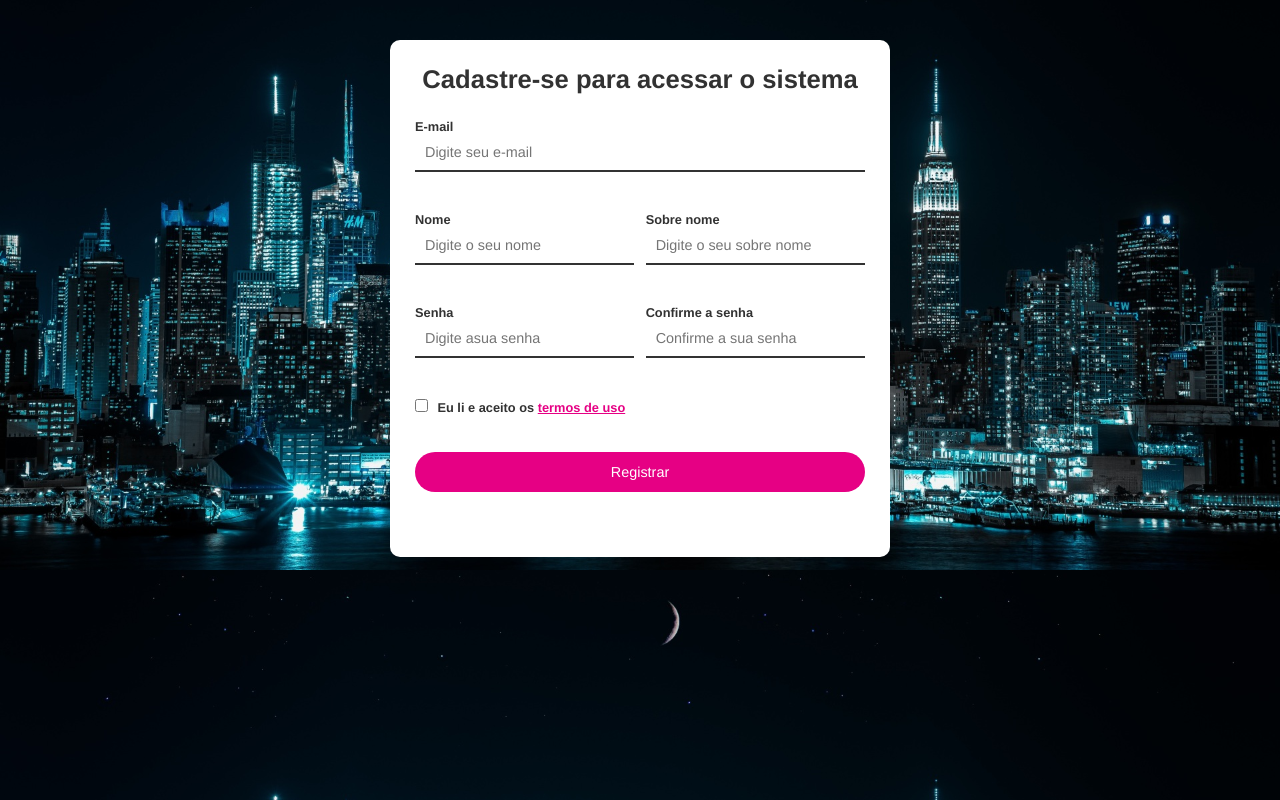
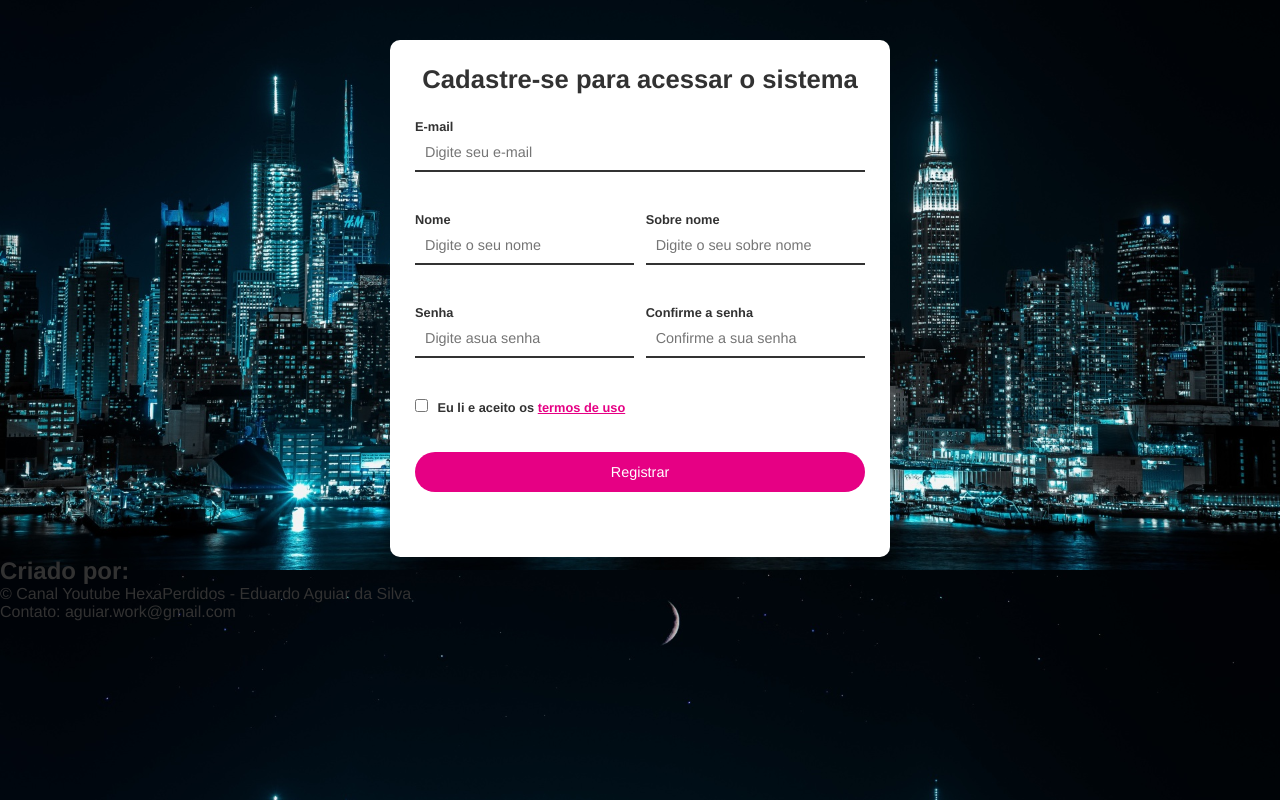
Before and after one commit to EduBardoADS/Tabela-de-cadastro-e-valida--es, a plain HTML site: page index.html in a window 1280 px wide. Drawn offline with Linux system fonts and the light colour scheme.

Commit message:
Add Campo de dados
Dados para contato add

```diff
--- a/index.html
+++ b/index.html
@@ -1,5 +1,6 @@
 <!DOCTYPE html>
 <html lang="pt-br">
+
 <head>
     <meta charset="UTF-8">
     <meta http-equiv="X-UA-Compatible" content="IE=edge">
@@ -7,17 +8,20 @@
     <title>Formulário com registro e validações</title>
     <link rel="stylesheet" href="css/style.css">
 </head>
+
 <body>
     <div id="main-container">
         <h1>Cadastre-se para acessar o sistema</h1>
         <form id="register-form">
             <div class="full-box">
                 <label for="email">E-mail</label>
-                <input type="email" name="email" id="email" placeholder="Digite seu e-mail" data-min-length="3" data-required data-email-validate>
+                <input type="email" name="email" id="email" placeholder="Digite seu e-mail" data-min-length="3"
+                    data-required data-email-validate>
             </div>
             <div class="half-box spacing">
                 <label for="name">Nome</label>
-                <input type="text" name="name" id="name" placeholder="Digite o seu nome" data-max-length="16" data-only-letters>
+                <input type="text" name="name" id="name" placeholder="Digite o seu nome" data-max-length="16"
+                    data-only-letters>
             </div>
 
             <div class="half-box">
@@ -47,8 +51,16 @@
 
 
         </form>
+
     </div>
+    <div class="dados">
+        <h2>Criado por:</h2>
+        <p>&copy; Canal Youtube HexaPerdidos - Eduardo Aguiar da Silva</p>
+        <p>Contato: aguiar.work@gmail.com</p>
+    </div>
+
     <p class="error-validation template"></p>
     <script src="./js/script.js"></script>
 </body>
+
 </html>
```
